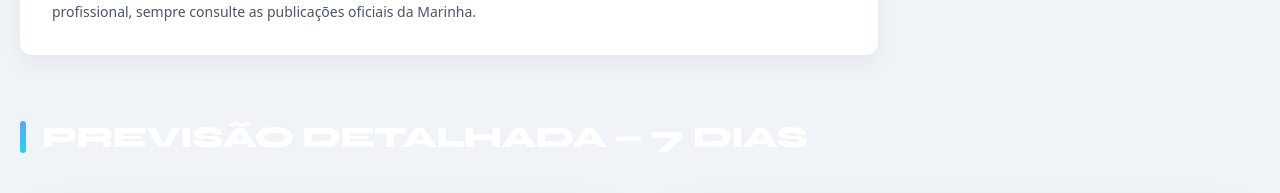
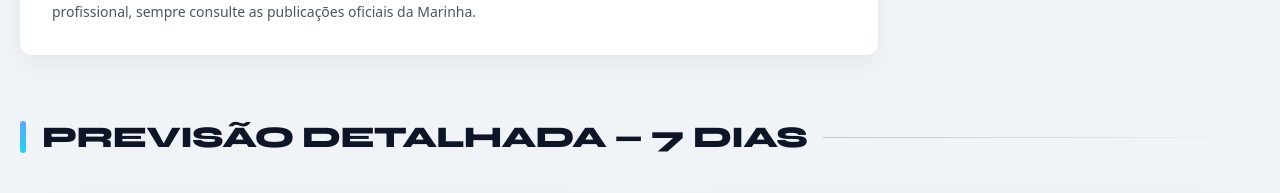
Before and after one commit to gustafa001/Mareagora, a Next.js app: page /mare/arquipelago-de-fernando-de-noronha in a window 1280 px wide. Shown: the part 5189-5382 px from the top of the page. Built offline with nearby package versions, Linux system fonts and the light colour scheme; no server answers.

Commit message:
fix: ajustar cor do título Previsão Detalhada para azul marinho profundo

```diff
--- a/components/WindWaveCharts.tsx
+++ b/components/WindWaveCharts.tsx
@@ -73,10 +73,10 @@ export default function WindWaveCharts({ lat, lon }: WindWaveChartsProps) {
     <section className="mt-16 mb-20">
       <div className="flex items-center gap-4 mb-10">
         <div className="w-1.5 h-8 bg-gradient-to-b from-blue-400 to-cyan-400 rounded-full" />
-        <h2 className="text-2xl md:text-3xl font-black text-white font-syne tracking-tight uppercase">
+        <h2 className="text-2xl md:text-3xl font-black text-[#0d1526] font-syne tracking-tight uppercase">
           Previsão Detalhada — 7 Dias
         </h2>
-        <div className="flex-1 h-px bg-gradient-to-r from-white/10 to-transparent" />
+        <div className="flex-1 h-px bg-gradient-to-r from-[#0d1526]/20 to-transparent" />
       </div>
 
       <div className="grid grid-cols-1 lg:grid-cols-2 gap-8">
```
